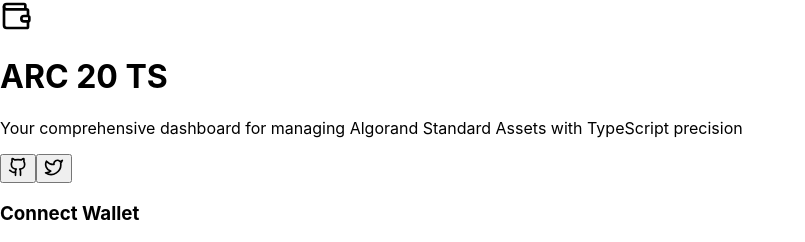
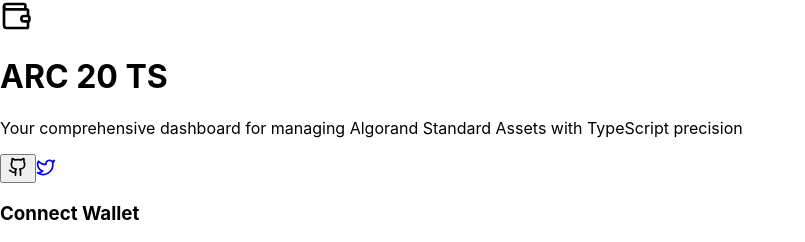
Before and after one commit to lhcee3/arc20-ts, a React (Create React App) app in the folder projects/arc20-ts/react app/: page / in a window 1280 px wide. Shown: the top 242 px of the page, without its empty margins (0-805 px from the left). Built offline with nearby package versions, Linux system fonts and the light colour scheme; what @randlabs/myalgo-connect, algosdk would draw is missing.

Commit message:
FIX:adding tracemarks twitter

```diff
--- a/projects/arc20-ts/react app/src/App.tsx
+++ b/projects/arc20-ts/react app/src/App.tsx
@@ -128,9 +128,15 @@
             >
               <Github size={20} className="text-white" />
             </button>
-            <button className="bg-white/10 hover:bg-white/20 backdrop-blur-md rounded-full p-3 border border-white/20 transition-all duration-300 hover:scale-110">
+            <a
+              href="https://x.com/lhcee3"
+              target="_blank"
+              rel="noopener noreferrer"
+              className="bg-white/10 hover:bg-white/20 backdrop-blur-md rounded-full p-3 border border-white/20 transition-all duration-300 hover:scale-110"
+              title="View on X (Twitter)"
+            >
               <Twitter size={20} className="text-white" />
-            </button>
+            </a>
           </div>
         </header>
 
```
